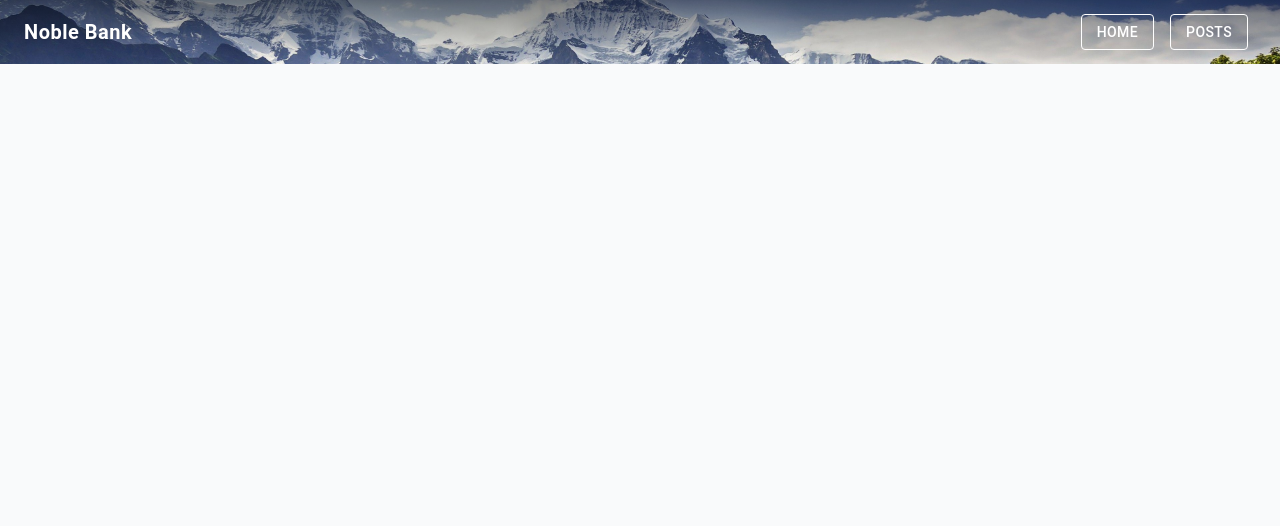
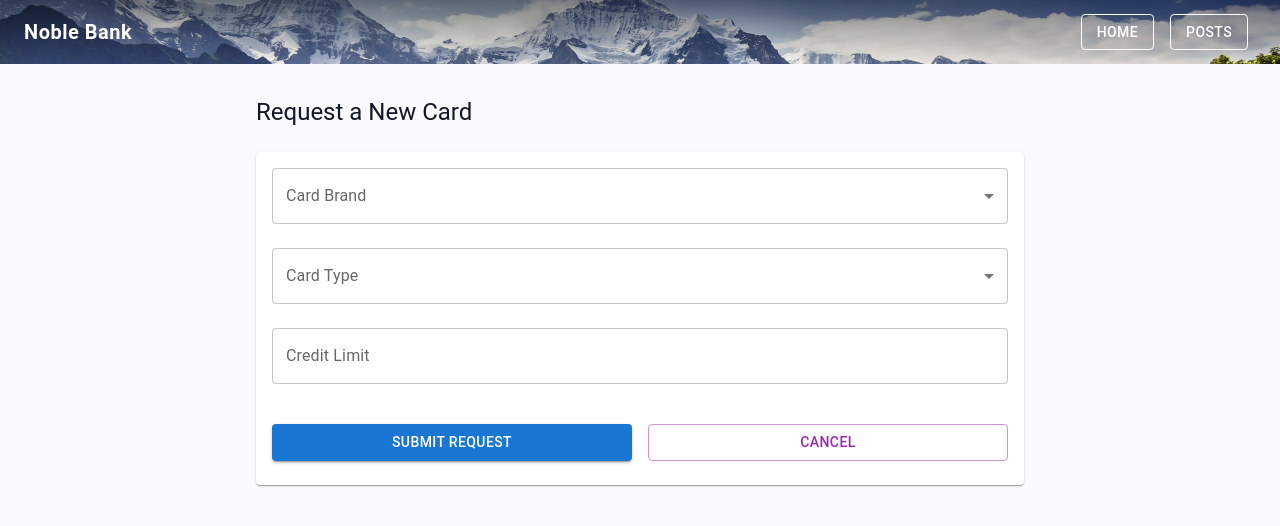
Before and after one commit to kaktus011/noble_bank, a React (Vite) app: page /request-card in a window 1280 px wide. Shown: the top 526 px of the page. Built offline with nearby package versions, Linux system fonts and the light colour scheme.

Commit message:
new page for requesting a new card and general refactor

```diff
--- a/src/App.jsx
+++ b/src/App.jsx
@@ -1,8 +1,8 @@
-import React from 'react'
 import { Routes, Route, Link } from 'react-router-dom'
 import Home from './pages/Home'
 import Posts from './pages/Posts'
 import CardDetails from './pages/CardDetails'
+import CardRequest from './pages/CardRequest'
 import { AppBar, Toolbar, Typography, Container, Button } from '@mui/material'
 
 export default function App() {
@@ -49,6 +49,7 @@ export default function App() {
                     <Route path="/" element={<Home />} />
                     <Route path="/posts" element={<Posts />} />
                     <Route path="/cards/:id" element={<CardDetails />} />
+                    <Route path="/request-card" element={<CardRequest />} />
                 </Routes>
             </Container>
         </div>
--- /dev/null
+++ b/src/pages/CardRequest.jsx
@@ -0,0 +1,138 @@
+import { useState } from 'react'
+import {
+    Typography,
+    Card,
+    CardContent,
+    TextField,
+    Button,
+    MenuItem,
+    Alert,
+    Box,
+} from '@mui/material'
+import { useNavigate } from 'react-router-dom'
+
+export default function CardRequest() {
+    const navigate = useNavigate()
+    const [formData, setFormData] = useState({
+        brand: '',
+        cardType: '',
+        limit: '',
+    })
+    const [submitted, setSubmitted] = useState(false)
+    const [error, setError] = useState('')
+
+    const handleChange = (e) => {
+        const { name, value } = e.target
+        setFormData((prev) => ({
+            ...prev,
+            [name]: value,
+        }))
+        setError('')
+    }
+
+    const handleSubmit = (e) => {
+        e.preventDefault()
+
+        // Validation
+        if (!formData.brand || !formData.cardType || !formData.limit) {
+            setError('Please fill in all fields')
+            return
+        }
+
+        if (isNaN(formData.limit) || Number(formData.limit) <= 0) {
+            setError('Please enter a valid limit amount')
+            return
+        }
+
+        // Simulate successful submission
+        setSubmitted(true)
+        setTimeout(() => {
+            navigate('/')
+        }, 2000)
+    }
+
+    if (submitted) {
+        return (
+            <div className="max-w-2xl mx-auto">
+                <Card>
+                    <CardContent className="text-center py-12">
+                        <Typography variant="h5" className="mb-4 text-green-600">
+                            ✓ Card Request Submitted
+                        </Typography>
+                        <Typography color="text.secondary" className="mb-6">
+                            Your card request has been submitted successfully. You will be redirected to the home page.
+                        </Typography>
+                        <Typography variant="body2" color="text.secondary">
+                            Redirecting in 2 seconds...
+                        </Typography>
+                    </CardContent>
+                </Card>
+            </div>
+        )
+    }
+
+    return (
+        <div className="max-w-3xl mx-auto">
+            <Typography variant="h5" className="mb-6">
+                Request a New Card
+            </Typography>
+
+            <Card>
+                <CardContent>
+                    <form onSubmit={handleSubmit} className="space-y-6">
+                        {error && <Alert severity="error">{error}</Alert>}
+
+                        <TextField
+                            select
+                            fullWidth
+                            label="Card Brand"
+                            name="brand"
+                            value={formData.brand}
+                            onChange={handleChange}
+                            variant="outlined">
+                            <MenuItem value="Visa">Visa</MenuItem>
+                            <MenuItem value="Mastercard">Mastercard</MenuItem>
+                        </TextField>
+
+                        <TextField
+                            select
+                            fullWidth
+                            label="Card Type"
+                            name="cardType"
+                            value={formData.cardType}
+                            onChange={handleChange}
+                            variant="outlined">
+                            <MenuItem value="credit">Credit Card</MenuItem>
+                            <MenuItem value="debit">Debit Card</MenuItem>
+                        </TextField>
+
+                        <TextField
+                            fullWidth
+                            label="Credit Limit"
+                            name="limit"
+                            type="number"
+                            placeholder="Enter desired credit limit"
+                            value={formData.limit}
+                            onChange={handleChange}
+                            variant="outlined"
+                            inputProps={{ step: '100', min: '0' }}
+                        />
+
+                        <Box className="flex gap-4 pt-4">
+                            <Button variant="contained" color="primary" type="submit" className="flex-1">
+                                Submit Request
+                            </Button>
+                            <Button
+                                variant="outlined"
+                                color="secondary"
+                                onClick={() => navigate('/')}
+                                className="flex-1">
+                                Cancel
+                            </Button>
+                        </Box>
+                    </form>
+                </CardContent>
+            </Card>
+        </div>
+    )
+}
--- a/src/pages/Home.jsx
+++ b/src/pages/Home.jsx
@@ -1,4 +1,3 @@
-import React from 'react'
 import {
   Typography,
   Grid,
@@ -102,8 +101,8 @@ export default function Home() {
             <CardContent>
               <div className="flex items-center justify-between mb-4">
                 <Typography variant="h6">Your Cards</Typography>
-                <Button size="small" component={Link} to="/cards">
-                  Manage cards
+                <Button size="small" component={Link} to="/request-card">
+                  Request a new card
                 </Button>
               </div>
 
--- a/src/pages/Posts.jsx
+++ b/src/pages/Posts.jsx
@@ -1,11 +1,11 @@
-import React from 'react'
 import { usePosts } from '../hooks/usePosts'
 import { Grid, Card, CardContent, Typography, Skeleton, Alert } from '@mui/material'
 
 export default function Posts() {
     const { data, isLoading, error } = usePosts()
 
-  if (error) return <Alert severity="error">Error loading posts: {String(error.message ?? error)}</Alert>
+    if (error)
+        return <Alert severity="error">Error loading posts: {String(error.message ?? error)}</Alert>
 
     return (
         <div>
```
Also changed, not shown: src/pages/CardDetails.jsx (+4 -3 lines). Lines whose indentation alone changed are shown as unchanged.
